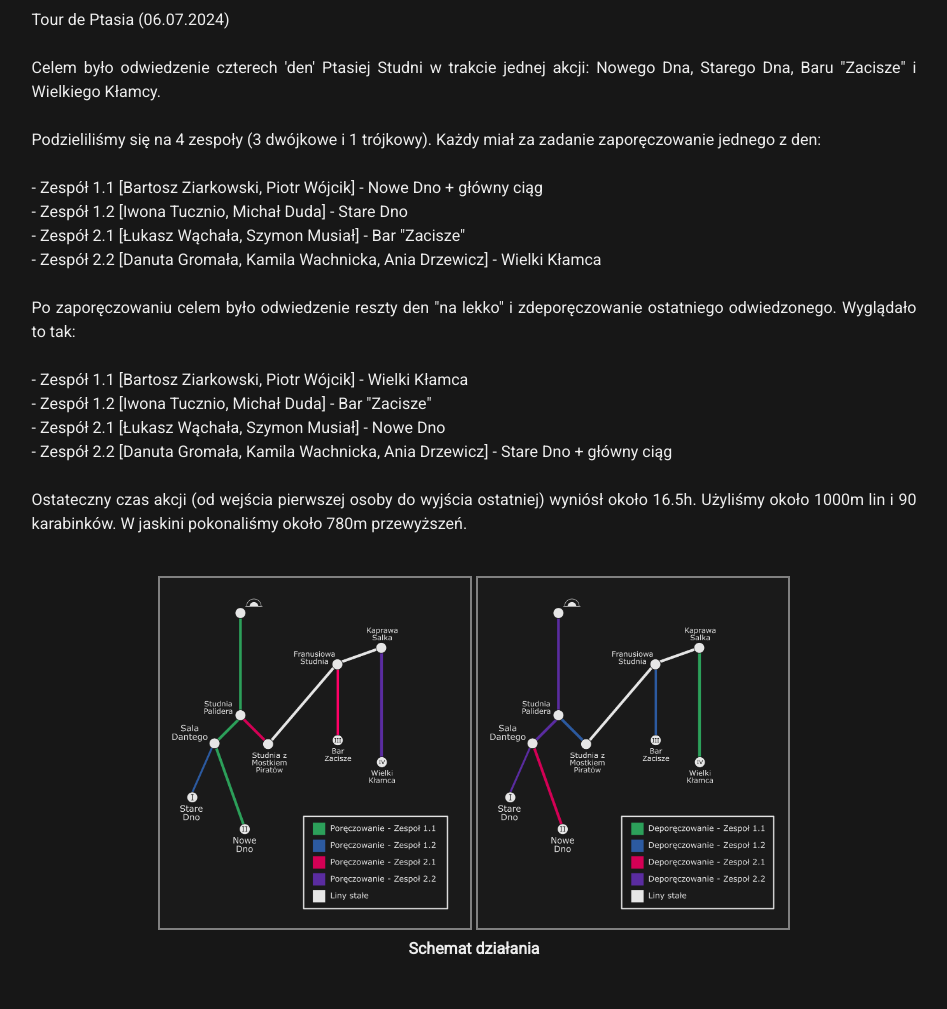
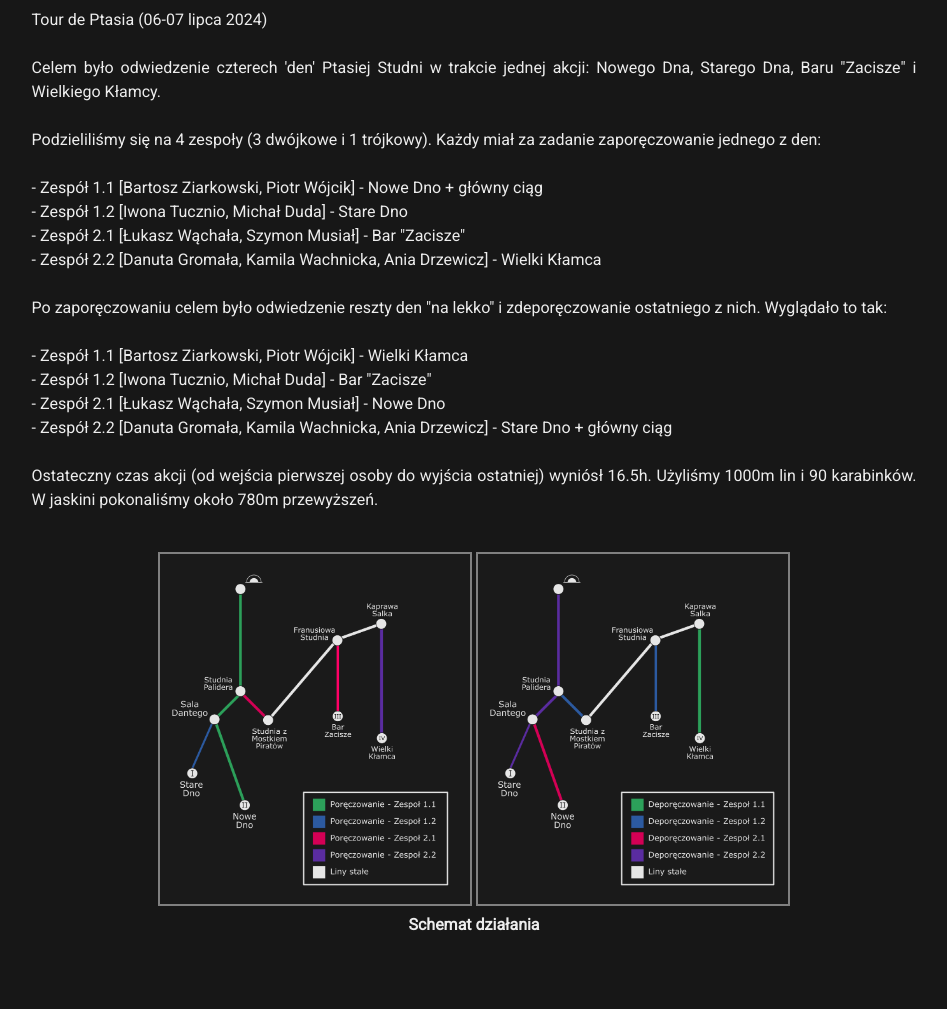
Before and after one commit to dziury/szkice, a Jekyll site: the page built from Relacje/Tour de Ptasia.md, in a window 1280 px wide. Shown: the whole page, without its empty margins (166-1113 px from the left). Built offline with Jekyll 4.4.1, drawn with Linux system fonts in a browser that asks for light colours; our own code applies the rules of GitHub Pages for plain Markdown files; after the commit the page ends 985 px from its top, so only the background shows below that.

Commit message:
tour de ptasia wording tweaks

```diff
--- a/Relacje/Tour de Ptasia.md
+++ b/Relacje/Tour de Ptasia.md
@@ -1,5 +1,5 @@
 <div style="text-align: justify; margin-right: 15%; margin-left: 15%;">
-Tour de Ptasia (06.07.2024)
+Tour de Ptasia (06-07 lipca 2024)
 <br>
 <br>
 Celem było odwiedzenie czterech 'den' Ptasiej Studni w trakcie jednej akcji: Nowego Dna, Starego Dna, Baru "Zacisze" i Wielkiego Kłamcy.
@@ -17,7 +17,8 @@
 - Zespół 2.2 [Danuta Gromała, Kamila Wachnicka, Ania Drzewicz] - Wielki Kłamca
   <br>
 <br>
-Po zaporęczowaniu celem było odwiedzenie reszty den "na lekko" i zdeporęczowanie ostatniego odwiedzonego. Wyglądało to tak:
+Po zaporęczowaniu celem było odwiedzenie reszty den "na lekko" i
+zdeporęczowanie ostatniego z nich. Wyglądało to tak:
 <br>
 <br>
 - Zespół 1.1 [Bartosz Ziarkowski, Piotr Wójcik] - Wielki Kłamca
@@ -29,7 +30,8 @@
 - Zespół 2.2 [Danuta Gromała, Kamila Wachnicka, Ania Drzewicz] - Stare Dno + główny ciąg
   <br>
 <br>
-Ostateczny czas akcji (od wejścia pierwszej osoby do wyjścia ostatniej) wyniósł około 16.5h. Użyliśmy około 1000m lin i 90 karabinków. W jaskini pokonaliśmy około 780m przewyższeń.
+Ostateczny czas akcji (od wejścia pierwszej osoby do wyjścia ostatniej) wyniósł 16.5h.
+Użyliśmy 1000m lin i 90 karabinków. W jaskini pokonaliśmy około 780m przewyższeń.
 <br>
 <div align="center"><figure>
 <br>
```
